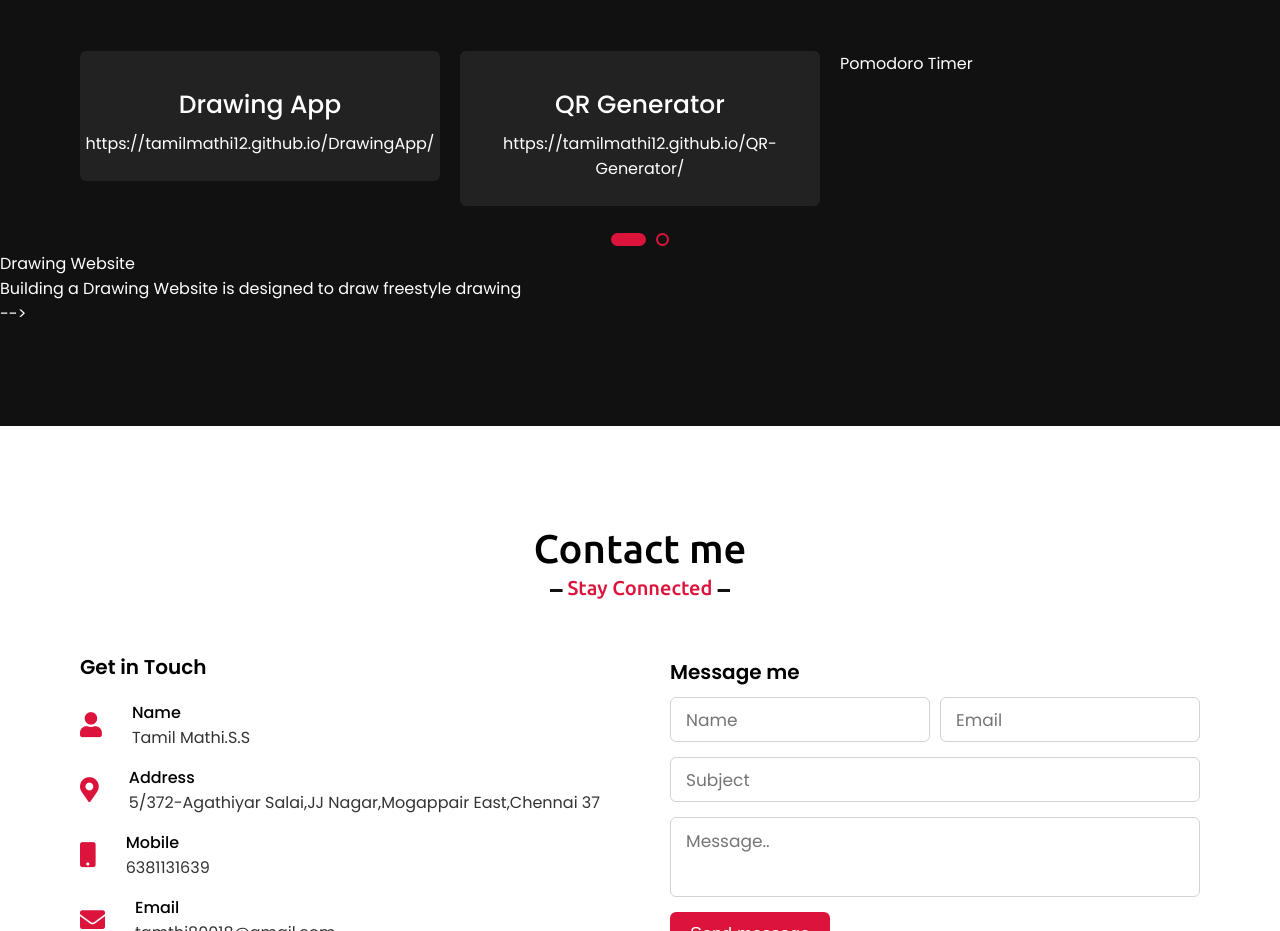
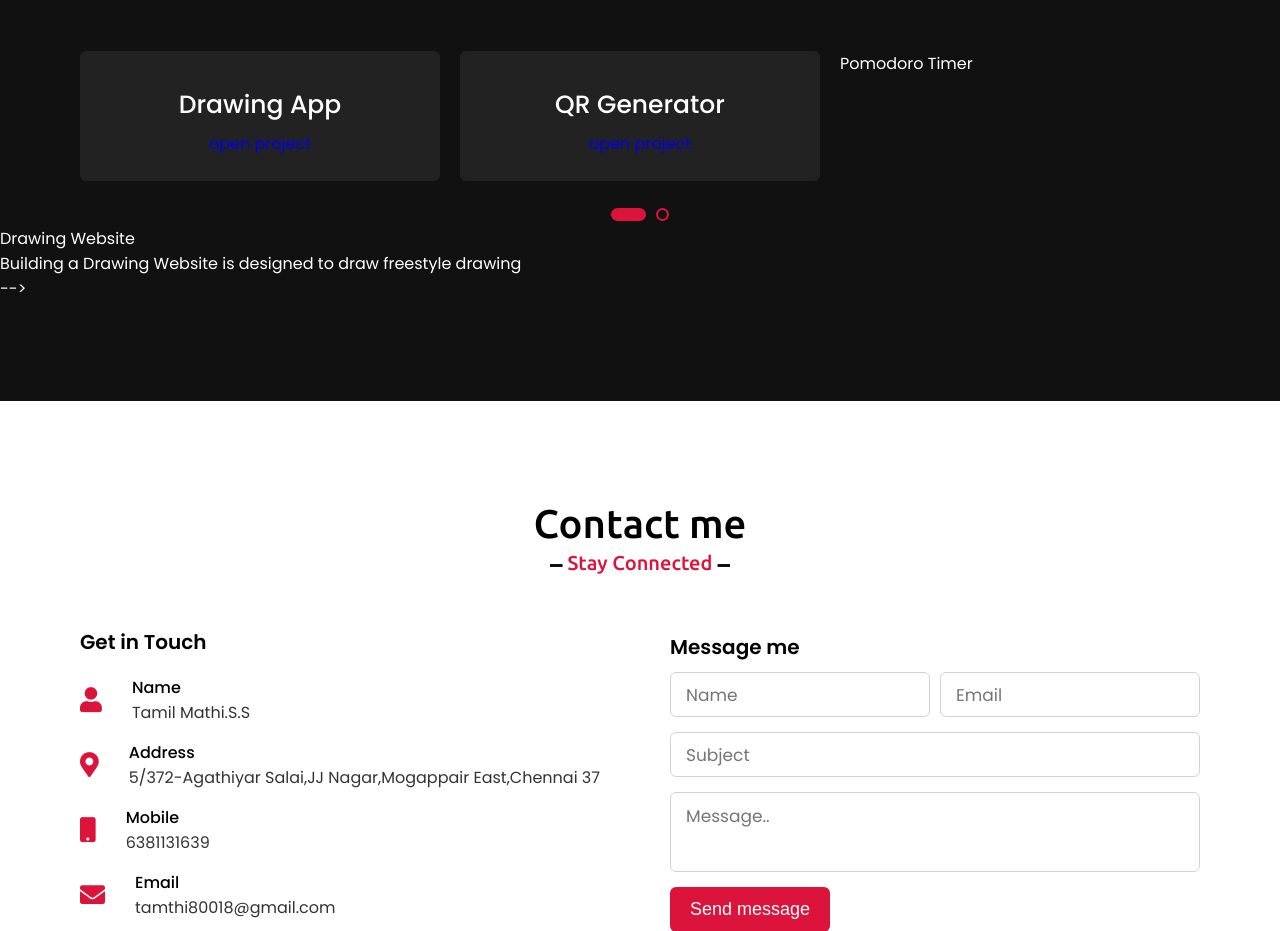
Before and after one commit to TAMILMATHI12/TamilmathiPortfolio, a plain HTML site: page index.html in a window 1280 px wide. Shown: the part 3045-3976 px from the top of the page. Drawn offline with nearby package versions, Linux system fonts and the light colour scheme.

Commit message:
Update index.html

```diff
--- a/index.html
+++ b/index.html
@@ -190,11 +190,7 @@
                     <div class="box">
                         <!--<img src="images/profile-1.jpeg" alt="">-->
                         <div class="text">Image Editor</div>
-                        <p>
 
-                            https://tamilmathi12.github.io/ImageEditor/
-
-                        </p>
                         <p><a href=" https://tamilmathi12.github.io/ImageEditor/">open project </a></p>
                     </div>
                 </div>
@@ -202,18 +198,16 @@
                     <div class="box">
                        <!--- <img src="images/profile-2.jpeg" alt="">-->
                         <div class="text">Drawing App</div>
-                        <p>
-                            https://tamilmathi12.github.io/DrawingApp/
-                            </p>
+
+                        <p><a href="https://tamilmathi12.github.io/DrawingApp/">open project </a></p>
                     </div>
                 </div>
                 <div class="card">
                     <div class="box">
                        <!--<img src="images/profile-3.jpeg" alt="">-->
                         <div class="text">QR Generator</div>
-                        <p>
-                            https://tamilmathi12.github.io/QR-Generator/
-                        </p>
+
+                         <p><a href=" https://tamilmathi12.github.io/QR-Generator/">open project </a></p>
                     </div>
                 </div>
                <!-- <div class="card">
```
